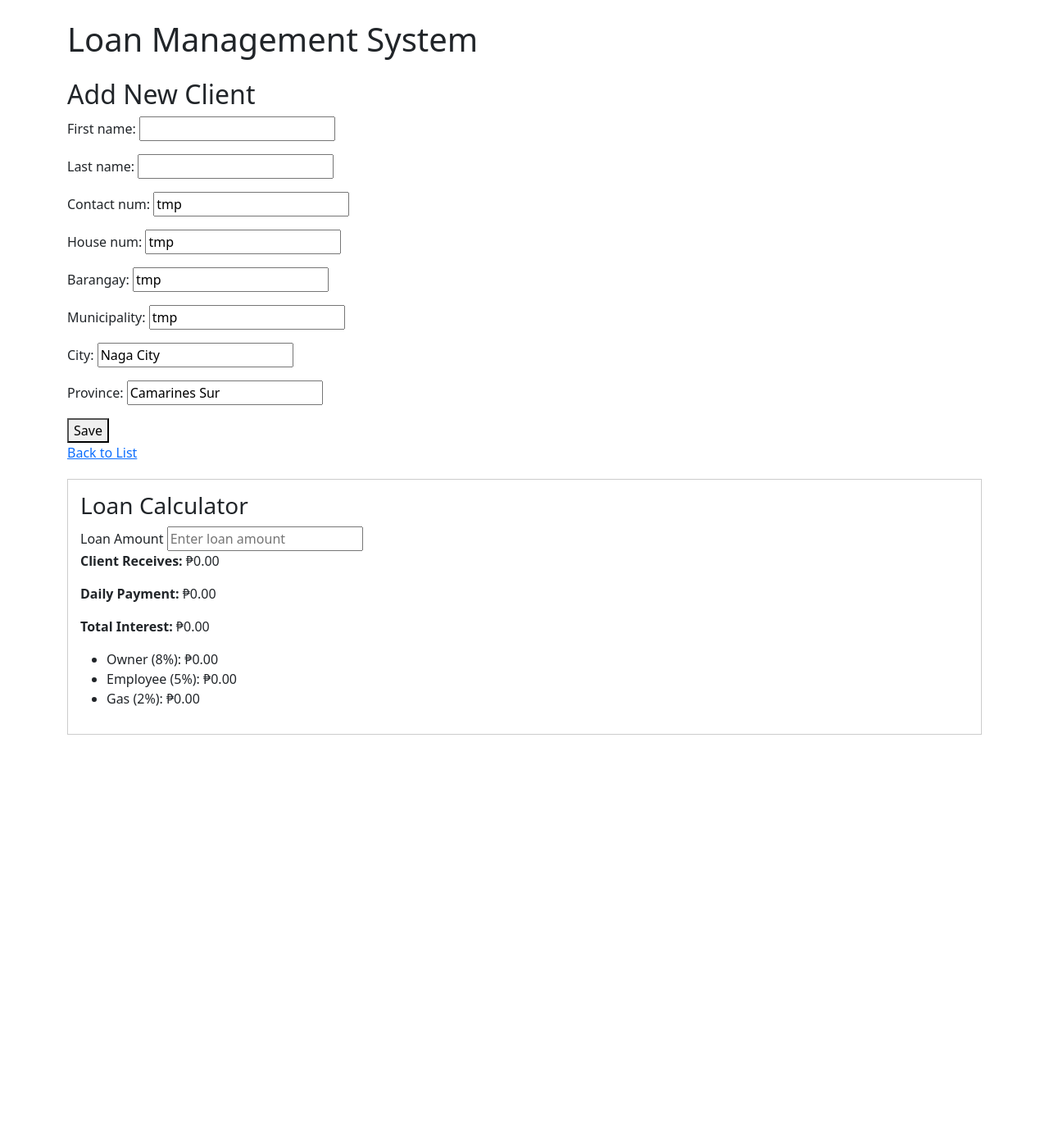
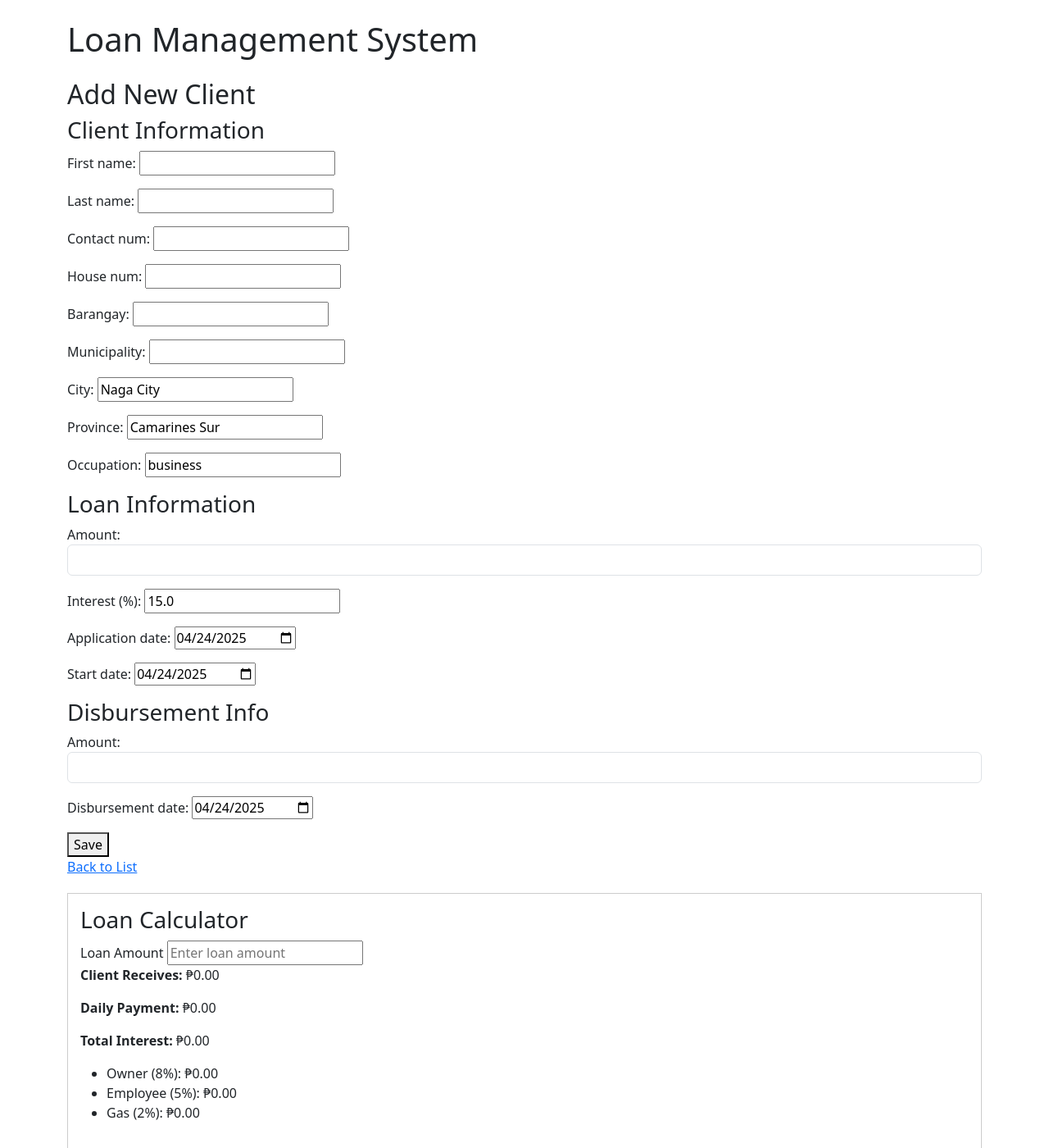
Before and after one commit to joganalon/lca_loan_mgnt_sys, a Django app: page /client_list/create/ in a window 1280 px wide. Shown: the top 1400 px of the page at 82% size. Before the commit the page ends 896 px from the top, so only its background shows below. Run offline with Django 4.2, Linux system fonts and the light colour scheme.

Commit message:
updated the client application form

```diff
--- a/client_list/forms.py
+++ b/client_list/forms.py
@@ -1,7 +1,50 @@
 from django import forms
-from .models import Client
+from .models import Client, Loan, Disbursement
+import datetime
 
 class ClientForm(forms.ModelForm):
     class Meta:
         model = Client
         fields = '__all__'
+
+class LoanForm(forms.ModelForm):
+    application_date = forms.DateField(
+        initial=datetime.date.today,
+        widget=forms.DateInput(attrs={'type': 'date'})
+    )
+    start_date = forms.DateField(
+        initial=datetime.date.today,
+        widget=forms.DateInput(attrs={'type': 'date'})
+    )
+    interest = forms.DecimalField(
+        initial=15.0,
+        label="Interest (%)",
+        widget=forms.NumberInput(attrs={'step':'0.01', 'id': 'id_interest'})
+    )
+
+    class Meta:
+        model = Loan
+        fields = ['amount', 'interest']
+        widgets = {
+            'amount': forms.NumberInput(attrs={
+                'id': 'id_amount',
+                'step': '0.01',
+                'class': 'form-control'
+            })
+        }
+
+
+class DisbursementForm(forms.ModelForm):
+    class Meta:
+        model = Disbursement
+        fields = ['amount', 'disbursement_date']
+        widgets = {
+            'disbursement_date': forms.DateInput(attrs={'type':
+    'date'}),
+            'amount': forms.NumberInput(attrs={
+                'id': 'id_disbursement_amount',
+                'readonly': 'readonly',
+                'class': 'form-control',
+                'step': '0.01'
+            }),
+        }
--- a/client_list/models.py
+++ b/client_list/models.py
@@ -1,15 +1,17 @@
 from django.db import models
+from django.utils import timezone
 
 class Client(models.Model):
     id = models.BigIntegerField(primary_key=True, editable=False)
     first_name = models.CharField(max_length=100)
     last_name = models.CharField(max_length=100)
-    contact_num = models.CharField(max_length=15, default='tmp')
-    house_num = models.CharField(max_length=50, default='tmp')
-    barangay = models.CharField(max_length=100, default='tmp')
-    municipality = models.CharField(max_length=100, default='tmp')
+    contact_num = models.CharField(max_length=15)
+    house_num = models.CharField(max_length=50)
+    barangay = models.CharField(max_length=100)
+    municipality = models.CharField(max_length=100)
     city = models.CharField(max_length=100, default='Naga City')
     province =  models.CharField(max_length=100, default='Camarines Sur')
+    occupation =  models.CharField(max_length=100, default='business')
 
     def __str__(self):
         return f"{self.first_name} {self.last_name}"
@@ -30,27 +32,25 @@ class Loan(models.Model):
     client = models.ForeignKey(Client, on_delete=models.CASCADE)
     amount = models.DecimalField(max_digits=10, decimal_places=2)
     interest_rate = models.FloatField(default=0.15)
-    date_applied = models.DateTimeField(auto_now_add=True)
+    created_at = models.DateTimeField(auto_now_add=True)
+    start_date = models.DateField()
 
     def __str__(self):
         return f"Loan for {self.client.first_name} - {self.amount}"
 
 
 class Disbursement(models.Model):
-    loan = models.ForeignKey('Loan', on_delete=models.CASCADE,
-    related_name='disbursements')
-    date = models.DateField(auto_now_add=True)
+    loan = models.ForeignKey('Loan', on_delete=models.CASCADE, related_name='disbursements')
     amount = models.DecimalField(max_digits=10, decimal_places=2)
-    notes = models.TextField(blank=True, null=True)
+    disbursement_date = models.DateField(default=timezone.now)
 
     def __str__(self):
         return f"Disbursed ₱{self.amount} on {self.date} for Loan #{self.loan.id}"
 
 
 class Payment(models.Model):
-    loan = models.ForeignKey('Loan', on_delete=models.CASCADE,
-    related_name='payments')
-    date = models.DateField(auto_now_add=True)
+    loan = models.ForeignKey('Loan', on_delete=models.CASCADE, related_name='payments')
+    starting_date = models.DateField(auto_now_add=True)
     amount = models.DecimalField(max_digits=10, decimal_places=2)
     collector = models.CharField(max_length=100)
     notes = models.TextField(blank=True, null=True)
--- a/client_list/templates/base.html
+++ b/client_list/templates/base.html
@@ -12,21 +12,6 @@
       {% block content %}
 
       {% endblock %}
-
-      <div id="loan-calculator" style="border:1px solid #ccc; padding:15px; margin-top:20px;">
-  <h3>Loan Calculator</h3>
-  <label for="loan-input">Loan Amount</label>
-  <input type="number" id="loan-input" placeholder="Enter loan amount" step="0.01">
-
-  <p><strong>Client Receives:</strong> ₱<span id="client-receives">0.00</span></p>
-  <p><strong>Daily Payment:</strong> ₱<span id="daily-payment">0.00</span></p>
-  <p><strong>Total Interest:</strong> ₱<span id="total-interest">0.00</span></p>
-  <ul>
-    <li>Owner (8%): ₱<span id="owner-share">0.00</span></li>
-    <li>Employee (5%): ₱<span id="employee-share">0.00</span></li>
-    <li>Gas (2%): ₱<span id="gas-share">0.00</span></li>
-  </ul>
-</div>
 
     </div>
 
@@ -45,16 +30,25 @@
     if (isNaN(loanAmount)) return;
     loanAmount = parseFloat(loanAmount);
 
-    const interest = loanAmount * 0.15;
-    const clientReceives = loanAmount * 0.85;
-    const dailyPayment = loanAmount / 40;
+  const interestInput = document.getElementById("id_interest");
+  let interestRate = parseFloat(interestInput?.value || "15.0");
+  if (isNaN(interestRate)) interestRate = 15.0;
+
+  const interest = loanAmount * (interestRate / 100);
+  const clientReceives = loanAmount - interest;
+  const dailyPayment = loanAmount / 40;
 
     fields.clientReceives.textContent = clientReceives.toFixed(2);
     fields.dailyPayment.textContent = dailyPayment.toFixed(2);
     fields.totalInterest.textContent = interest.toFixed(2);
     fields.ownerShare.textContent = (loanAmount * 0.08).toFixed(2);
     fields.employeeShare.textContent = (loanAmount * 0.05).toFixed(2);
-    fields.gasShare.textContent = (loanAmount * 0.02).toFixed(2);
+      fields.gasShare.textContent = (loanAmount * 0.02).toFixed(2);
+
+       const disbursementInput = document.getElementById("id_disbursement_amount");
+      if (disbursementInput) {
+	  disbursementInput.value = clientReceives.toFixed(2);
+      }
   }
 
   loanInput.addEventListener("input", () => {
@@ -69,7 +63,27 @@
 
   // Make fillLoanCalculator globally accessible
   window.fillLoanCalculator = fillLoanCalculator;
-</script>
+
+
+
+
+	document.addEventListener("DOMContentLoaded", function () {
+    const formLoanInput = document.getElementById("id_amount");
+    const calcLoanInput = document.getElementById("loan-input");
+
+    function updateCalculator(value) {
+      calcLoanInput.value = value;
+      calcLoanInput.dispatchEvent(new Event('input'));  // Trigger calculator logic
+    }
+
+    if (formLoanInput && calcLoanInput) {
+      formLoanInput.addEventListener("input", function () {
+        updateCalculator(this.value);
+      });
+    }
+  });
+
+</script>r
 
 </body>
 </html>
--- a/client_list/templates/client_list/form.html
+++ b/client_list/templates/client_list/form.html
@@ -7,10 +7,39 @@
 <form method="POST"
       {% csrf_token %}
       <input type="hidden" name="csrfmiddlewaretoken" value="{{ csrf_token }}">
-      {{ form.as_p }}
+
+      <h3>Client Information</h3>
+      {{ client_form.as_p }}
+
+      <h3>Loan Information</h3>
+      {{ loan_form.as_p }}
+
+      <h3>Disbursement Info</h3>
+      {{ disbursement_form.as_p }}
+
       <button type="submit">Save</button>
 </form>
 
-<a href="{% url 'clients'  %}">Back to List</a>
+<a href="{% url 'client_list'  %}">Back to List</a>
+
+<div id="loan-calculator" style="border:1px solid #ccc; padding:15px;
+				 margin-top:20px;">
+
+  <h3>Loan Calculator</h3>
+  <label for="loan-input">Loan Amount</label>
+  <input type="number" id="loan-input" placeholder="Enter loan amount"
+	 step="0.01">
+  <p><strong>Client Receives:</strong>
+    ₱<span id="client-receives">0.00</span></p>
+  <p><strong>Daily Payment:</strong>
+    ₱<span id="daily-payment">0.00</span></p>
+  <p><strong>Total Interest:</strong>
+    ₱<span id="total-interest">0.00</span></p>
+  <ul>
+    <li>Owner (8%): ₱<span id="owner-share">0.00</span></li>
+    <li>Employee (5%): ₱<span id="employee-share">0.00</span></li>
+    <li>Gas (2%): ₱<span id="gas-share">0.00</span></li>
+  </ul>
+</div>
 
 {% endblock %}
--- a/client_list/templates/client_list/list.html
+++ b/client_list/templates/client_list/list.html
@@ -6,7 +6,7 @@
 {% block content %}
 <form method="GET">
   <input type="text" name="q" placeholder="Search clients..."
-	 value="{{ request.GET.q }}">
+	 value="{{ query }}">
   <button type="submit"> Search </button>
 </form>
 
@@ -18,9 +18,7 @@
     <p>
     <a href="{% url 'client_profile' client.id %}">
       {{ client.first_name }}
-    </a> - P{{ client.loan.loan_amount }}
-    <button onclick="fillLoanCalculator({{
-		     client.loan.loan_amount}})">Open in Calculator</button>
+    </a>
     </p>
 
   </li>
--- a/client_list/urls.py
+++ b/client_list/urls.py
@@ -2,6 +2,6 @@ from django.urls import path
 from . import views
 
 urlpatterns = [
-    path("", views.client_list, name="clients"),
+    path('', views.client_list, name='client_list'),
     path('create/', views.client_create, name='client_create'),
 ]
--- a/client_list/views.py
+++ b/client_list/views.py
@@ -1,25 +1,60 @@
 from django.shortcuts import render, get_object_or_404, redirect
-from .models import Client
-from .forms import ClientForm
+from .models import Client, Loan, Disbursement
+from .forms import ClientForm, LoanForm, DisbursementForm
 from django.db.models import Q
 from django.http import HttpResponse
 
 def client_list(request):
-    query = request.GET.get('q')
+    query = request.GET.get('q', '')
     if query:
         clients = Client.objects.filter(
-            Q(first_name__icontains=query)
+            Q(first_name__icontains=query) |
+            Q(last_name__icontains=query)
         )
     else:
         clients = Client.objects.all()
-        return render(request, 'client_list/list.html',
+
+    return render(request, 'client_list/list.html',
     {'clients': clients})
 
 
 def client_create(request):
-    form = ClientForm(request.POST or None)
-    if form.is_valid():
-        client = form.save()
-        return redirect('loan_application_create',
-    client_id=client.id)
-    return render(request, 'client_list/form.html', {'form':form})
+    if request.method == 'POST':
+        client_form = ClientForm(request.POST)
+        loan_form = LoanForm(request.POST)
+        disbursement_form = DisbursementForm(request.POST)
+
+        if client_form.is_valid() and loan_form.is_valid() and disbursement_form.is_valid():
+            client = client_form.save()
+
+            loan = loan_form.save(commit=False)
+            loan.client = client
+            loan.save()
+
+            disbursement = disbursement_form.save(commit=False)
+            disbursement.loan = loan
+            disbursement.save()
+
+            start_date = loan.start_date
+            current_day = start_date
+            payments = []
+
+            while len(payments) < 40:
+                if current_day.weekday() != 6:
+                    payments.append(Payment(loan=loan, due_date=current_day))
+                current_day += timedelta(days=1)
+
+            Payment.objects.bulk_create(payments)
+
+
+            return redirect('client_list')
+    else:
+        client_form = ClientForm()
+        loan_form = LoanForm()
+        disbursement_form = DisbursementForm()
+
+    return render(request, 'client_list/form.html', {
+        'client_form': client_form,
+        'loan_form': loan_form,
+        'disbursement_form': disbursement_form
+    })
```
Also changed, not shown: client_list/migrations/0007_rename_date_payment_payment_date_and_more.py (added), client_list/migrations/0008_client_occupation_alter_client_barangay_and_more.py (added), client_list/migrations/0009_rename_date_applied_loan_created_at_and_more.py (added).
